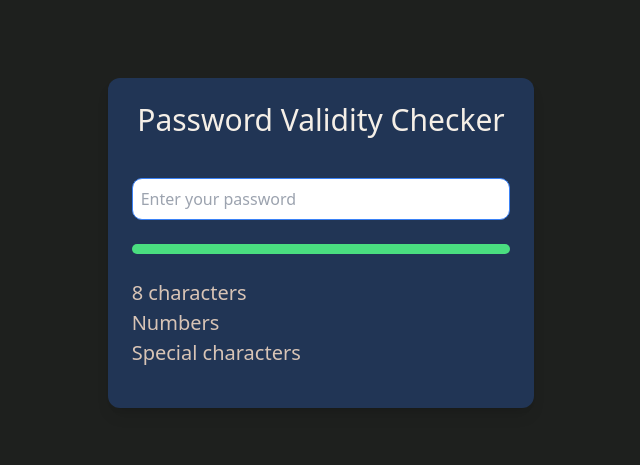
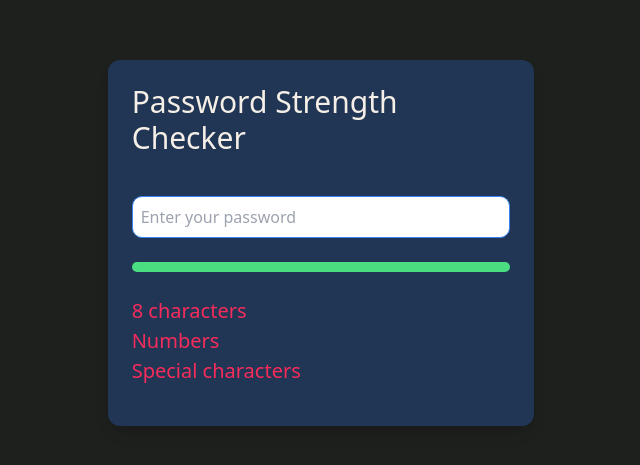
Before and after one commit to Buwaneka-Vishwajith/password-check, a React (Vite) app: page / in a window 1280 px wide. Shown: the part 157-622 px from the top of the page, without its empty margins (319-959 px from the left). Built offline with nearby package versions, Linux system fonts and the light colour scheme.

Commit message:
label color change

```diff
--- a/src/components/Form.jsx
+++ b/src/components/Form.jsx
@@ -20,18 +20,24 @@ const Form = () => {
     return {
       length: password.length >= 8,
       numbers: /\d/.test(password),
-      specialChars: /[!@#$%^&*(),.?":{}|<>]/.test(password)
+      special: /[!@#$%^&*(),.?":{}|<>]/.test(password),
     };
   };
 
   const getStrengthlevel = (strength) => {
-    return object.value(strength).filter((value) = value).length;
+    return Object.values(strength).filter((value) => value).length;
   };
+
+  const getLabelColor = (isValid) => {
+    return isValid ? "text-color-6" : "text-color-7";
+  };
+
+  const strengthLevel = getStrengthlevel(strength);
 
   return (
     <div className="bg-color-8 flex justify-center items-center h-screen">
       <div className="flex flex-col p-6 bg-color-1 rounded-xl shadow-lg w-1/3">
-        <h1 className="text-3xl mb-4 text-color-5 flex justify-center">Password Validity Checker</h1><br/>
+        <h1 className="text-3xl mb-4 text-color-5 flex justify-center">Password Strength Checker</h1><br/>
 
         <form className="mb-4">
           <input
@@ -46,9 +52,9 @@ const Form = () => {
           <div className="w-full bg-green-400 h-[10px] rounded-lg"></div>
         </div><br/>
 
-          <label className="text-[20px] text-color-4">8 characters </label><br/>
-          <label className="text-[20px] text-color-4">Numbers </label><br/>
-          <label className="text-[20px] text-color-4">Special characters </label><br/>
+          <label className={`text-[20px] ${getLabelColor(strength.length)}`}>8 characters </label><br/>
+          <label className={`text-[20px] ${getLabelColor(strength.numbers)}`}>Numbers </label><br/>
+          <label className={`text-[20px] ${getLabelColor(strength.special)}`}>Special characters </label><br/>
         </form>
 
       </div>
@@ -56,4 +62,4 @@ const Form = () => {
   )
 }
 
-export default Form
+export default Form;
```
